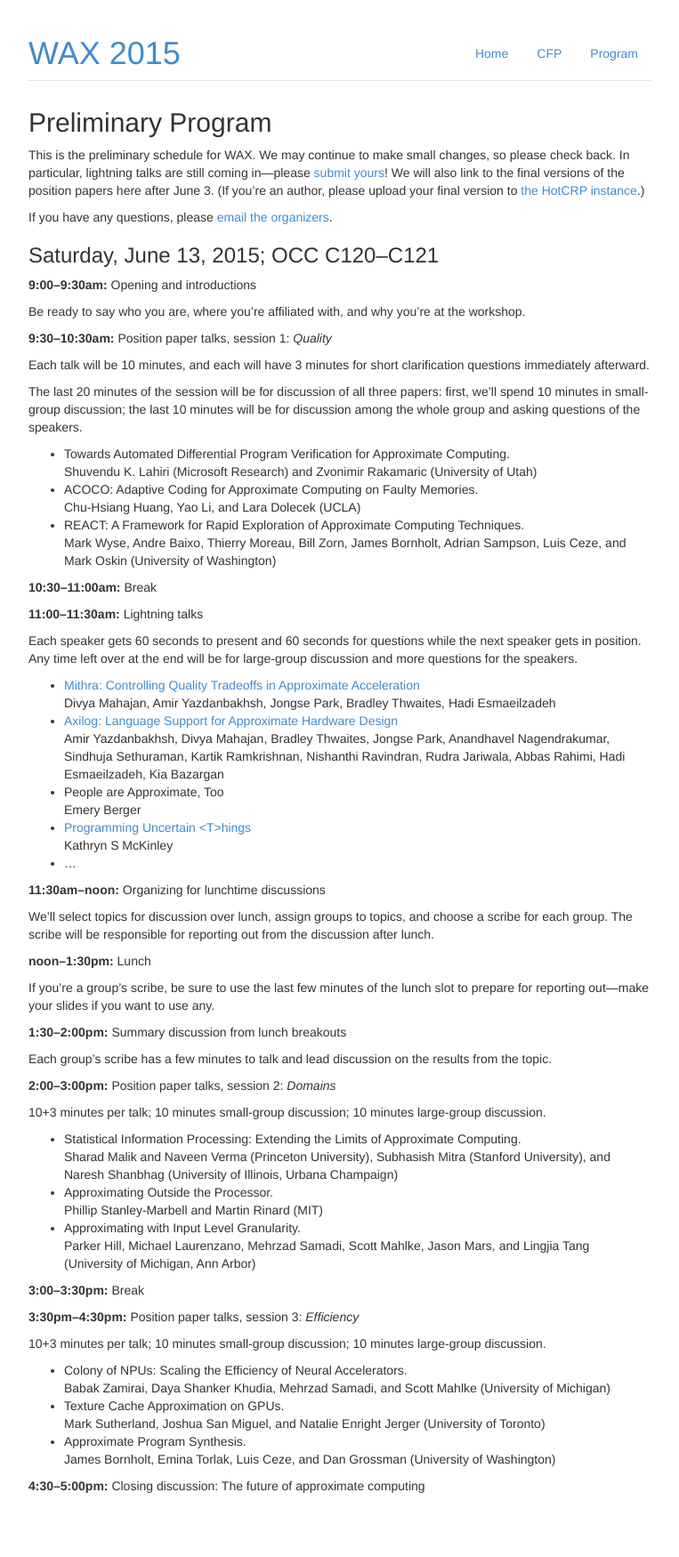
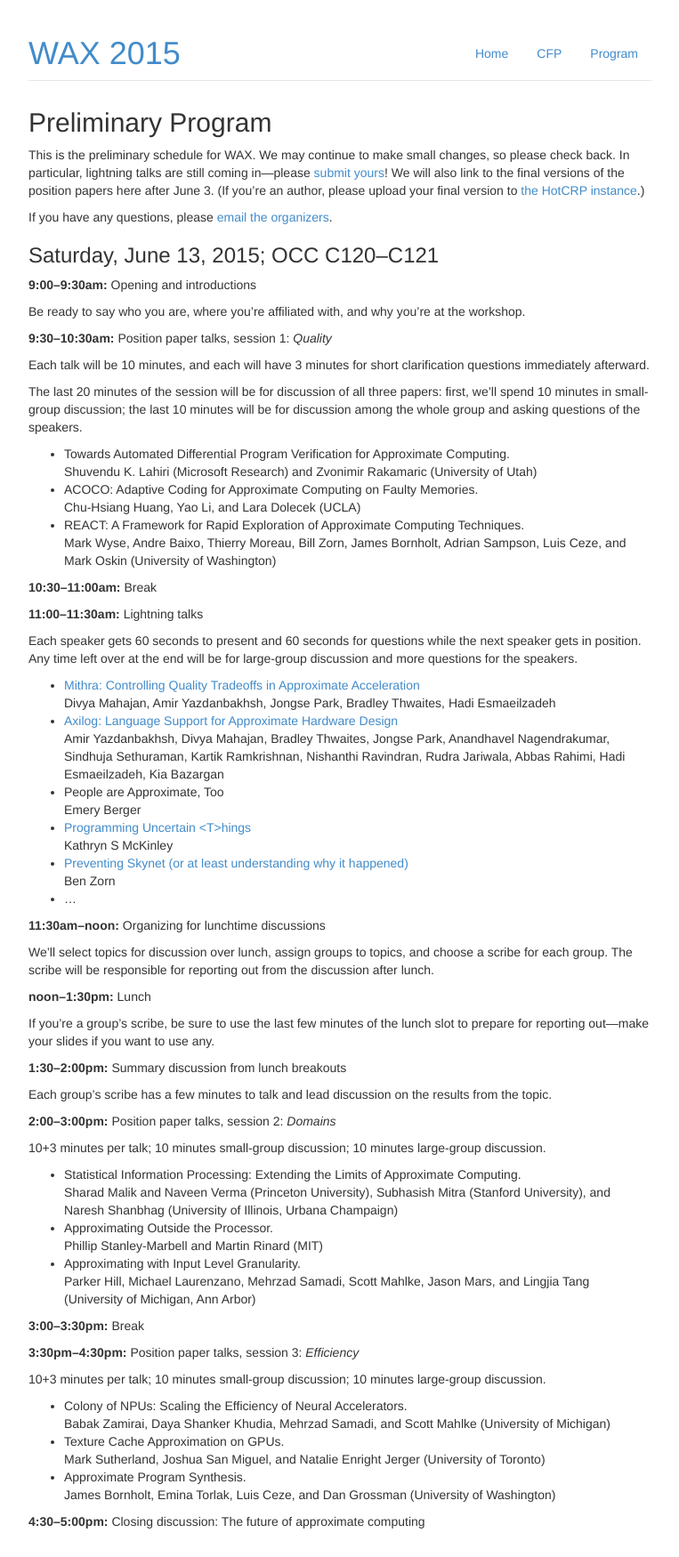
Before and after one commit to uwsampa/sampa-public, a Jekyll site: the page built from wax2015/program.md, in a window 1280 px wide. Shown: the whole page at 89% size, without its empty margins (258-1021 px from the left). Built offline with Jekyll 4.4.1, drawn with Linux system fonts in a browser that asks for light colours; Markdown is read by kramdown in place of the engine named in the settings; before the commit the page ends 1710 px from its top, so only the background shows below that.

Commit message:
Ben's lightning slides

```diff
--- a/wax2015/program.md
+++ b/wax2015/program.md
@@ -53,6 +53,8 @@ Each speaker gets 60 seconds to present and 60 seconds for questions while the n
     Emery Berger
   * [Programming Uncertain &lt;T&gt;hings](lightning/mckinley.pdf)
     Kathryn S McKinley
+  * [Preventing Skynet (or at least understanding why it happened)](lightning/zorn.pdf)
+    Ben Zorn
   * ...
 
 **11:30am--noon:** Organizing for lunchtime discussions
```
Also changed, not shown: 1 other file.
